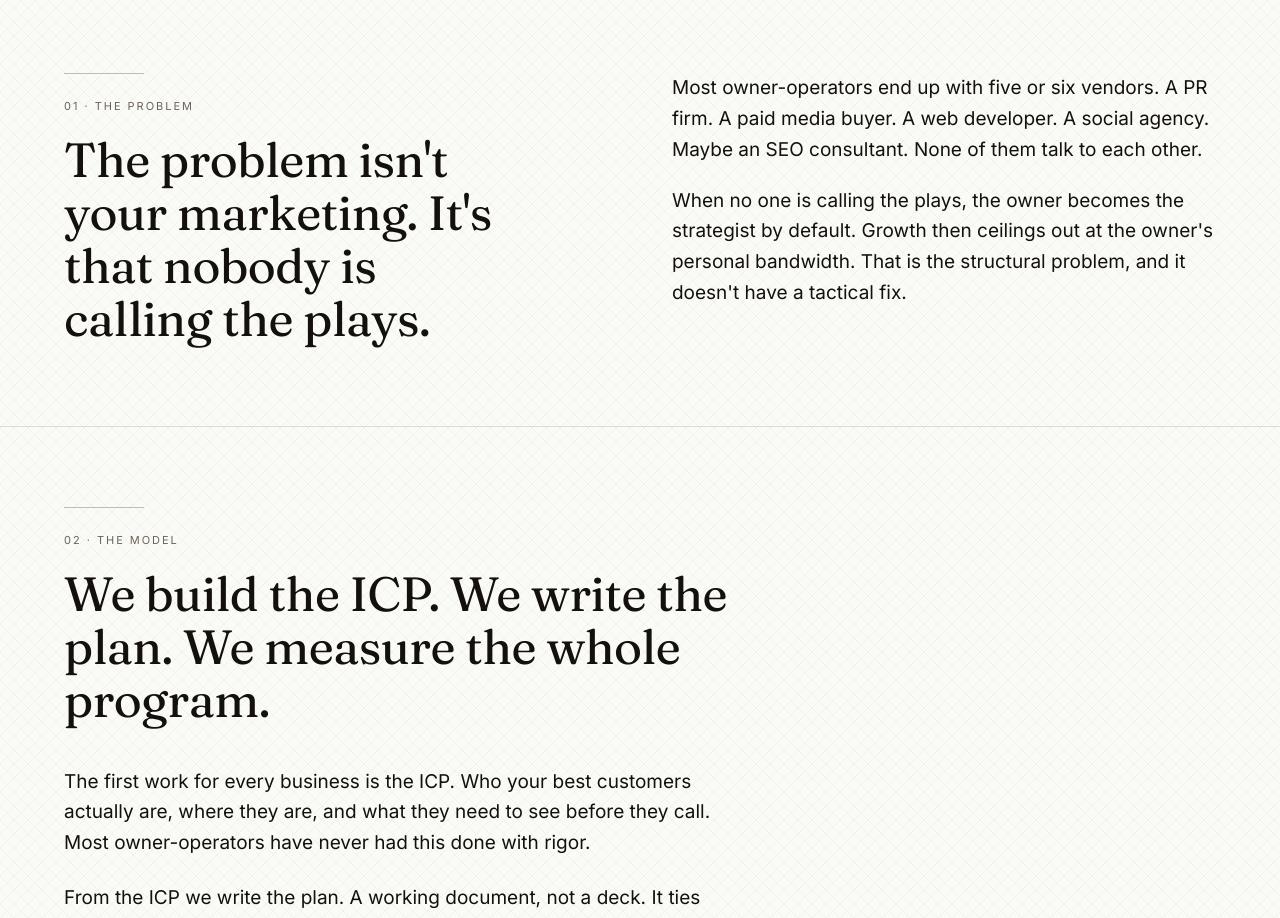
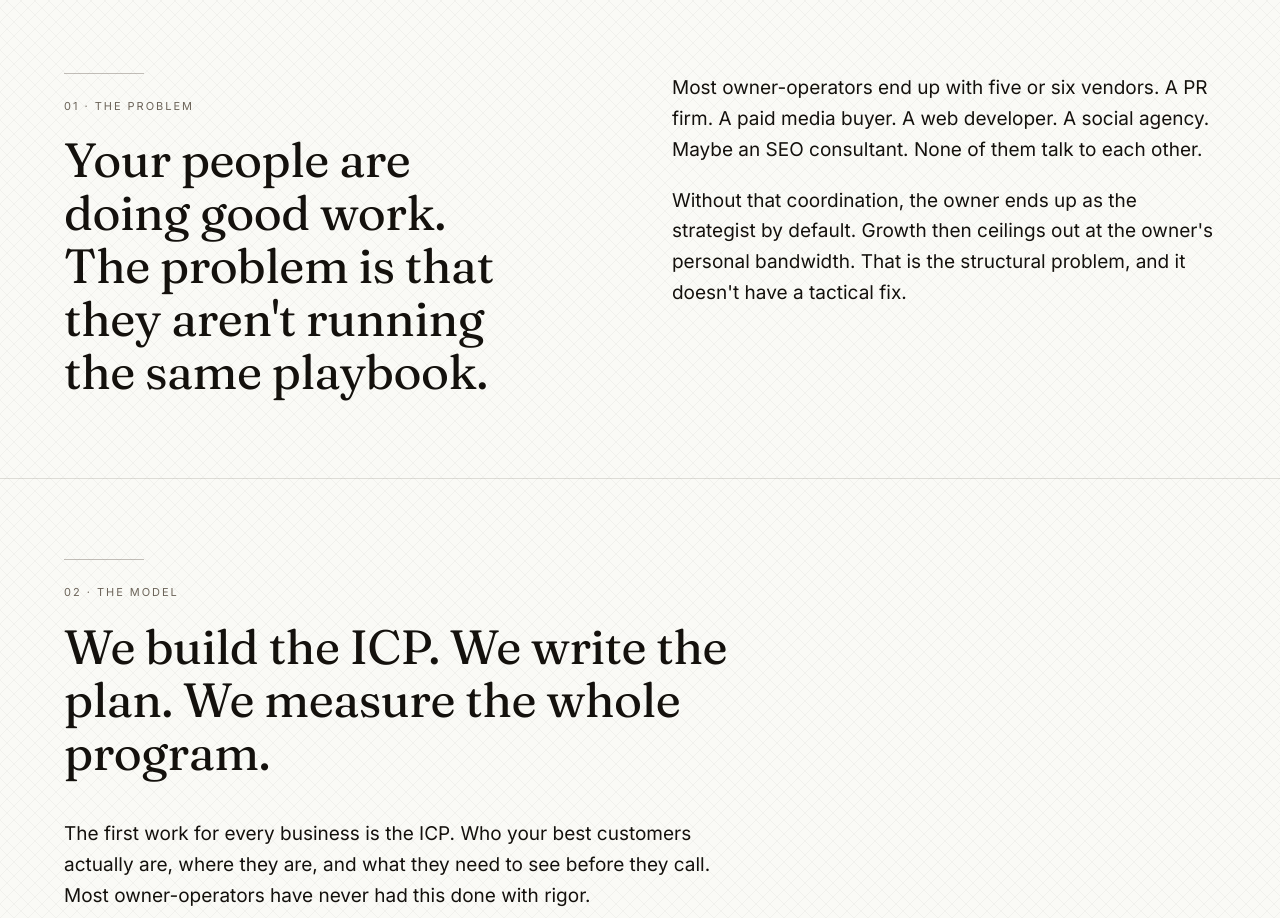
Before and after one commit to rldonnell/p5-website, a Next.js app: page / in a window 1280 px wide. Shown: the part 1000-1918 px from the top of the page. Built offline with nearby package versions, Linux system fonts and the light colour scheme.

Commit message:
Soften Problem section: people doing good work, playbook coordination as the gap

```diff
--- a/components/sections/Problem.tsx
+++ b/components/sections/Problem.tsx
@@ -15,7 +15,7 @@ export default function Problem() {
             id="problem-heading"
             className="font-display font-normal text-ink leading-[1.1] tracking-[-0.01em] text-[32px] md:text-[40px] lg:text-[48px]"
           >
-            The problem isn&apos;t your marketing. It&apos;s that nobody is calling the plays.
+            Your people are doing good work. The problem is that they aren&apos;t running the same playbook.
           </h2>
         </div>
 
@@ -24,7 +24,7 @@ export default function Problem() {
             Most owner-operators end up with five or six vendors. A PR firm. A paid media buyer. A web developer. A social agency. Maybe an SEO consultant. None of them talk to each other.
           </p>
           <p className="text-ink leading-relaxed text-[17px] md:text-[19px]">
-            When no one is calling the plays, the owner becomes the strategist by default. Growth then ceilings out at the owner&apos;s personal bandwidth. That is the structural problem, and it doesn&apos;t have a tactical fix.
+            Without that coordination, the owner ends up as the strategist by default. Growth then ceilings out at the owner&apos;s personal bandwidth. That is the structural problem, and it doesn&apos;t have a tactical fix.
           </p>
         </div>
       </div>
```
